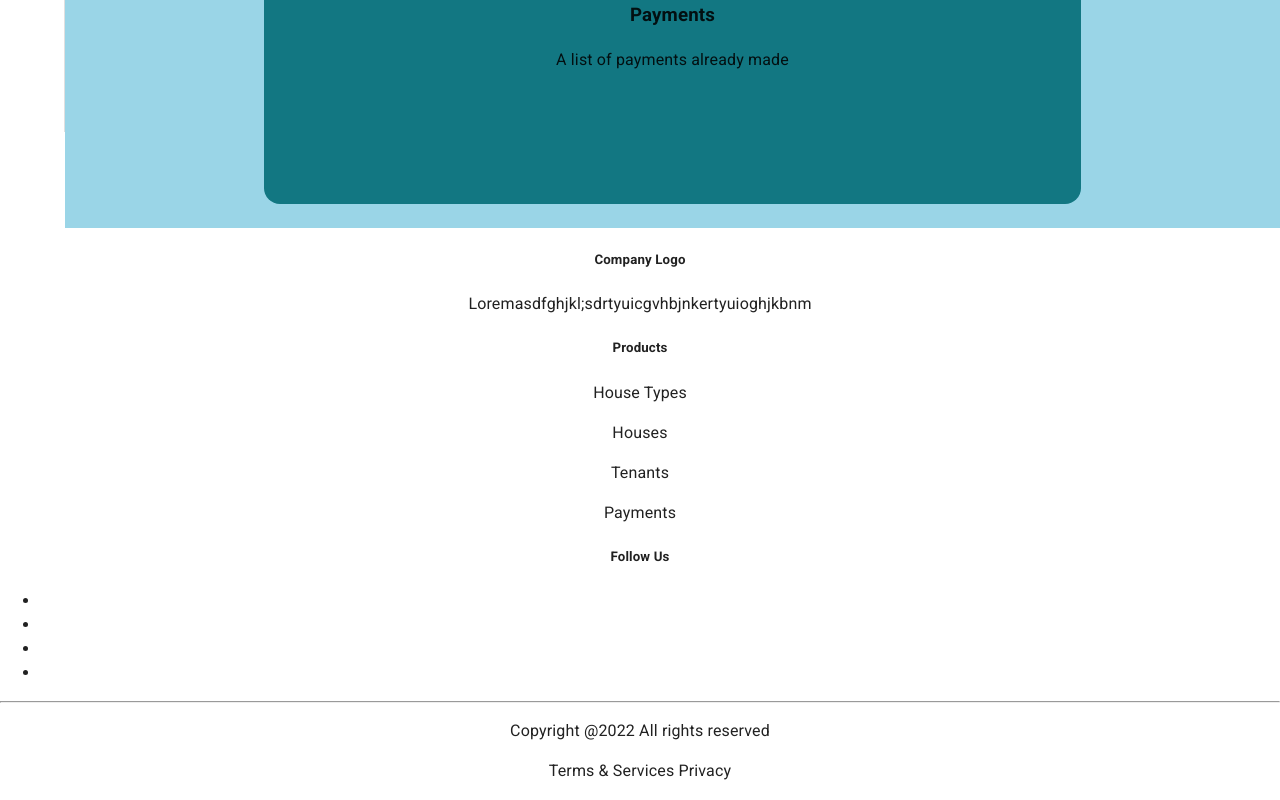
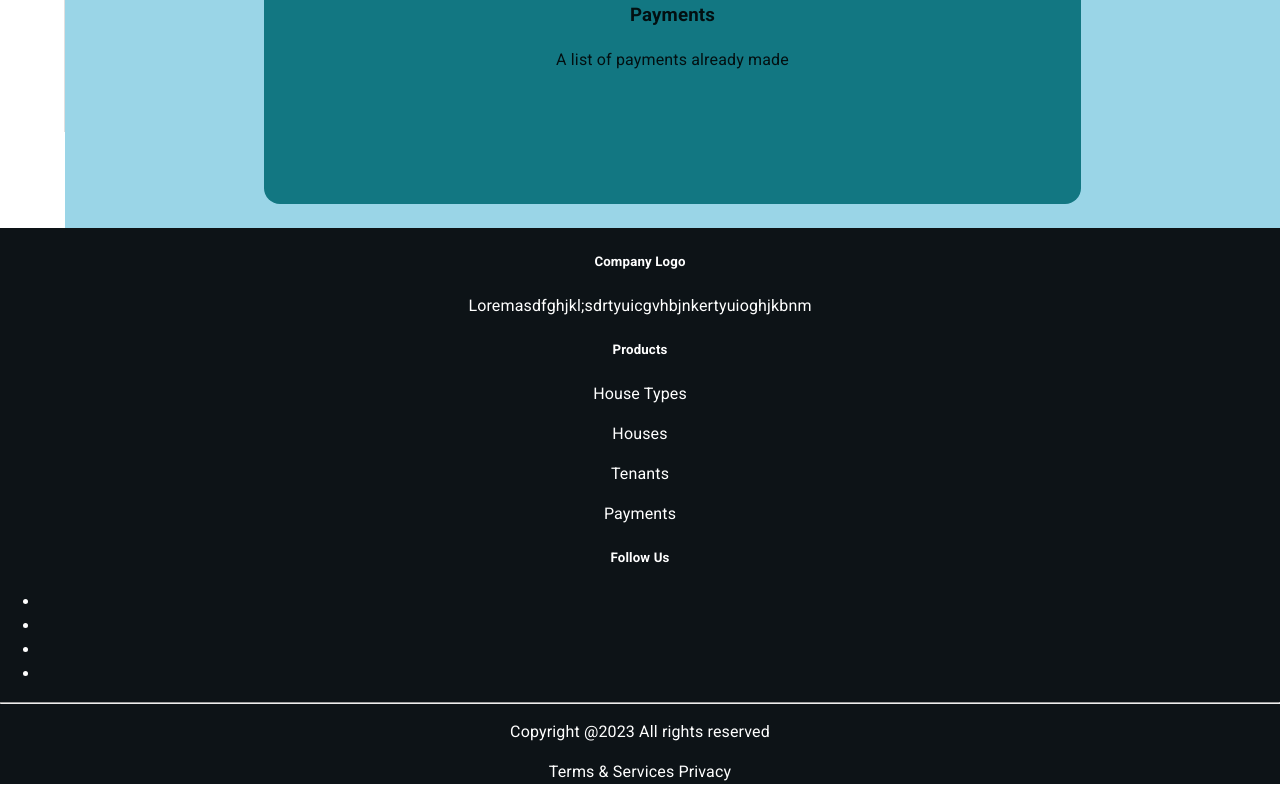
Before and after one commit to loretta-dhahabu/House-Management-System, a React (Create React App) app in the folder client/: page /dashboard in a window 1280 px wide. Shown: the part 668-1468 px from the top of the page. Built offline with nearby package versions, Linux system fonts and the light colour scheme.

Commit message:
solve serializer error

```diff
--- a/client/src/App.css
+++ b/client/src/App.css
@@ -16,6 +16,11 @@
   background-image: url("./images/image5.jpg") !important;
   background-repeat: no-repeat;
   background-size: cover;
+}
+.bg-dark{
+  background-color: #0D1317;
+  color: #ffff;
+  padding-top: 0.1rem;
 }
 
 .home-form{
--- a/client/src/component/Footer.js
+++ b/client/src/component/Footer.js
@@ -51,7 +51,7 @@
         <hr className="mb-4 "></hr>
         <div className="row align-items-center">
           <div className="col-md-6 col-lg-7">
-            <p>Copyright @2022 All rights reserved</p>
+            <p>Copyright @2023 All rights reserved</p>
           </div>
           <div className="col-md-4 col-lg-4">
             <p>Terms & Services Privacy</p>
--- a/client/src/component/Tenants.js
+++ b/client/src/component/Tenants.js
@@ -31,6 +31,7 @@
     let result = await fetch("/api/tenants");
     result = await result.json();
     setTenants(result);
+    console.log(result);
   }
 
   function deleteTenant(id) {
```
Also changed, not shown: 1 other file (tests, documents, lock files or other folders).
